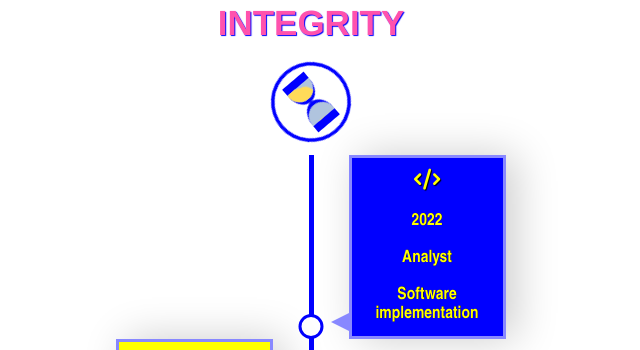
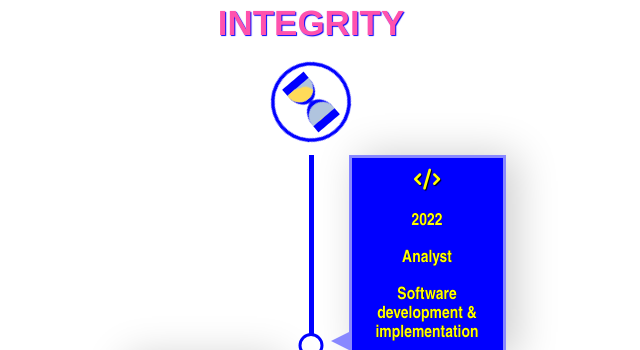
Before and after one commit to Cristian-Tr/Landing-Page, a plain HTML site: page index.html in a window 1280 px wide. Shown: the part 2000-2350 px from the top of the page, without its empty margins (329-969 px from the left). Drawn offline with nearby package versions, Linux system fonts and the light colour scheme; a web font is replaced by a local one.

Commit message:
Add files via upload

```diff
--- a/index.html
+++ b/index.html
@@ -199,7 +199,7 @@
               <br>2022<br><br>
               Analyst<br><br>
               Software<br>
-              implementation
+              development & implementation
             </h5>
           </div>
         </li>
@@ -232,7 +232,7 @@
           <div>
             <h5 style="color: red; font-weight: 800;">
               <i style='font-size:23px; color: red;' class='fas fa-file-text'></i><br>
-              <br>2019<br><br>
+              <br>2015<br><br>
               Teacher<br><br>
               E-Learning<br>
               systems
```
